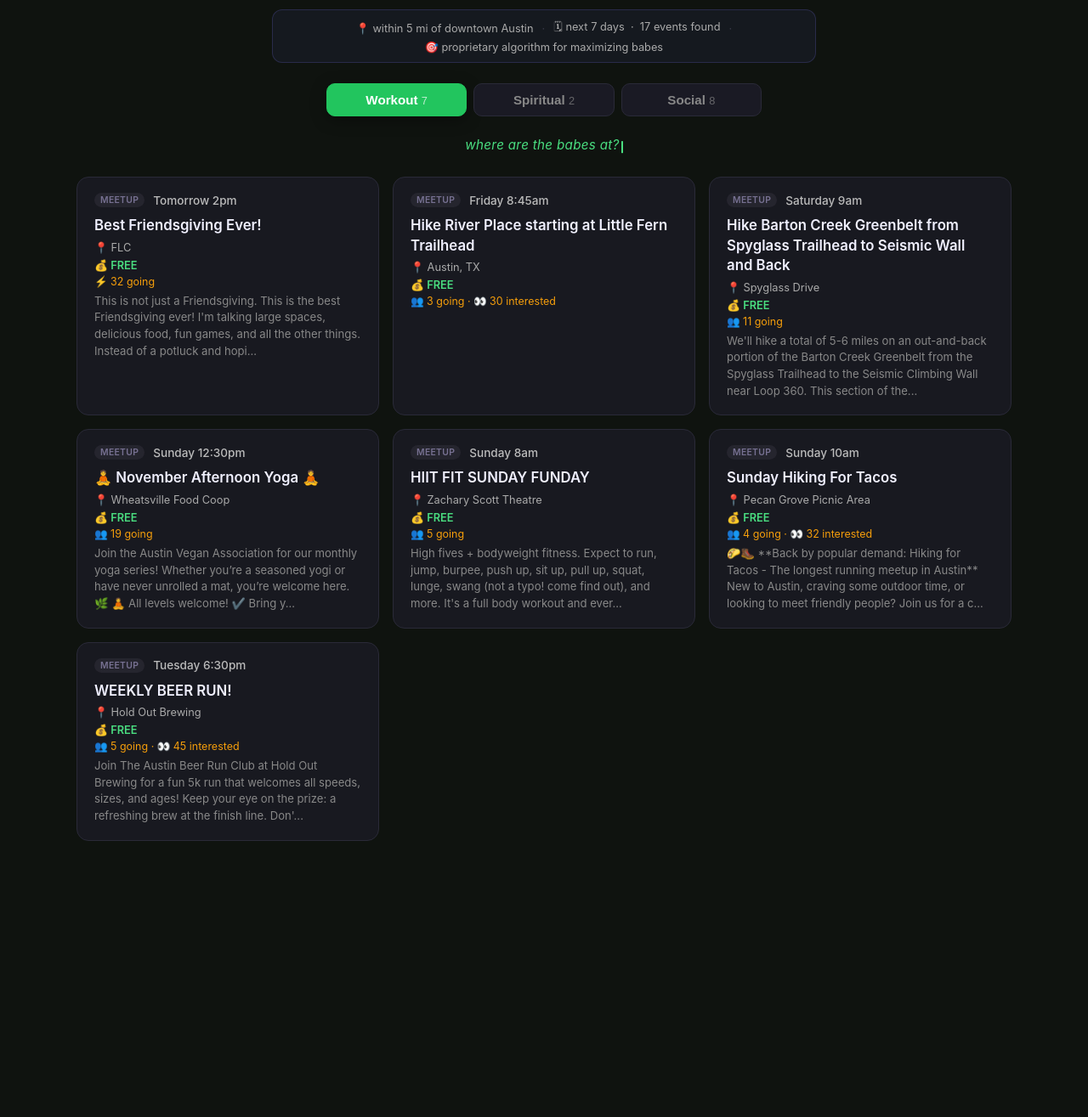
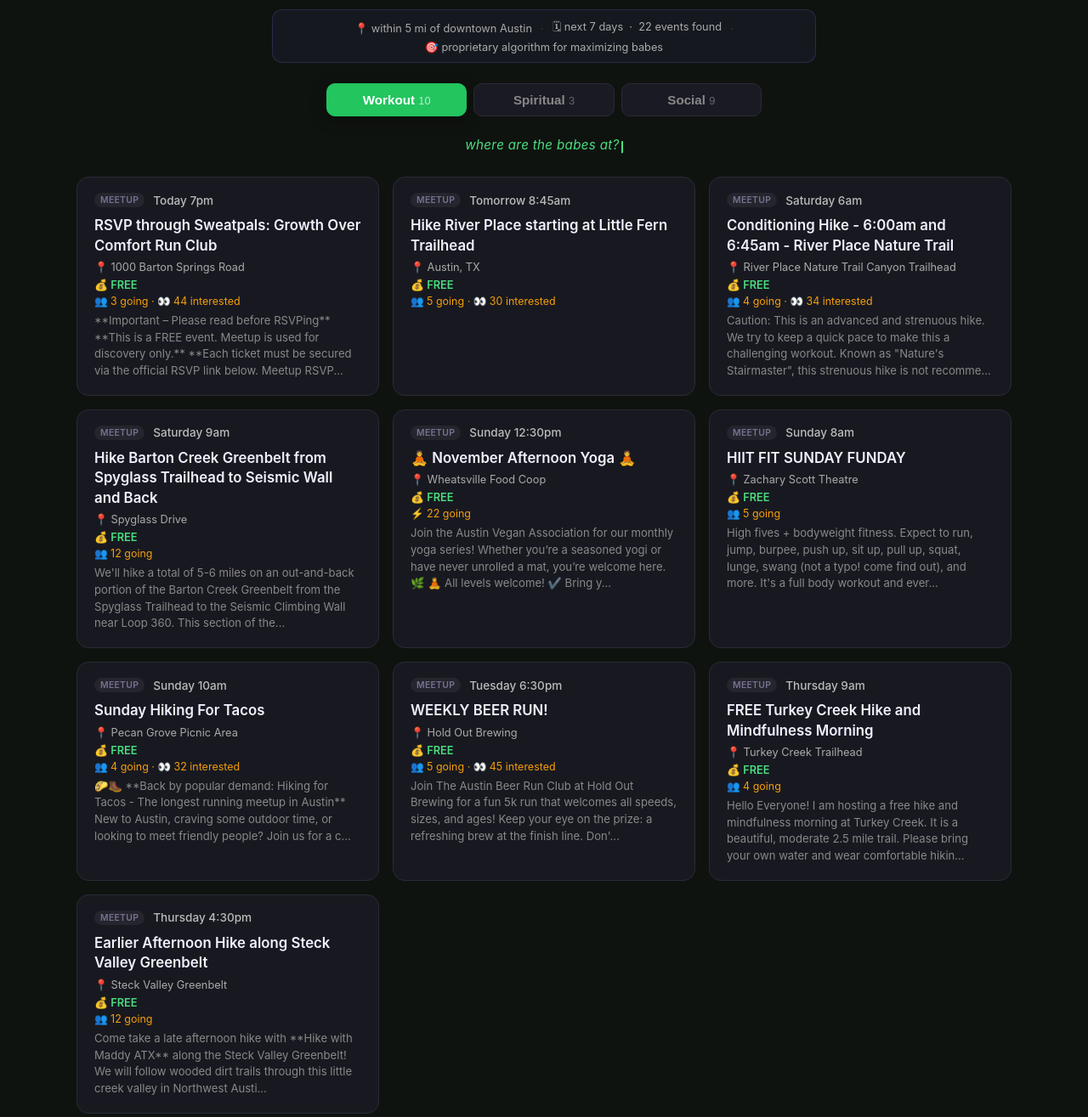
Before and after one commit to clay-collab/austin-babe-radar, a plain HTML site: page docs/index.html in a window 1280 px wide. Shown: the part 98-1413 px from the top of the page at 85% size. Before the commit the page ends 1152 px from the top, so only its background shows below. Drawn offline with Linux system fonts and the light colour scheme.

Commit message:
Daily update: 2026-11-26

```diff
--- a/docs/index.html
+++ b/docs/index.html
@@ -171,43 +171,55 @@
   <div class="info-box">
     <span>📍 within 5 mi of downtown Austin</span>
     <span class="info-sep">·</span>
-    <span>🗓 next 7 days &nbsp;·&nbsp; 17 events found</span>
+    <span>🗓 next 7 days &nbsp;·&nbsp; 22 events found</span>
     <span class="info-sep">·</span>
     <span>🎯 proprietary algorithm for maximizing babes</span>
   </div>
 </div>
 <div class="tabs">
-<button class="tab active" data-tab="workout" data-bg="#0f130f" style="--tab-color:#22c55e">Workout <span class="tab-count">7</span></button>
-<button class="tab" data-tab="spiritual" data-bg="#110f15" style="--tab-color:#c084fc">Spiritual <span class="tab-count">2</span></button>
-<button class="tab" data-tab="social" data-bg="#0f1115" style="--tab-color:#38bdf8">Social <span class="tab-count">8</span></button>
+<button class="tab active" data-tab="workout" data-bg="#0f130f" style="--tab-color:#22c55e">Workout <span class="tab-count">10</span></button>
+<button class="tab" data-tab="spiritual" data-bg="#110f15" style="--tab-color:#c084fc">Spiritual <span class="tab-count">3</span></button>
+<button class="tab" data-tab="social" data-bg="#0f1115" style="--tab-color:#38bdf8">Social <span class="tab-count">9</span></button>
 
 </div>
 <div class="typewriter-wrap"><span id="typewriter-text"></span><span class="typewriter-cursor"></span></div>
 <div class="tab-panel" id="panel-workout" style="display:grid">
 <div class="grid">
-                <a class="card" href="https://www.meetup.com/i-love-austin-but-i-need-some-f-g-friends/events/316638741/" target="_blank" rel="noopener">
+                <a class="card" href="https://www.meetup.com/austin-fitness-wellness-events-with-sweatpals/events/317321449/" target="_blank" rel="noopener">
                     <div class="card-top">
                         <span class="badge" style="background:#2a2832;color:#9088b0">Meetup</span>
-                        <span class="date">Tomorrow 2pm</span>
+                        <span class="date">Today 7pm</span>
                     </div>
-                    <div class="card-title">Best Friendsgiving Ever!</div>
-                    <div class="card-location">📍 FLC</div>
+                    <div class="card-title">RSVP through Sweatpals: Growth Over Comfort Run Club</div>
+                    <div class="card-location">📍 1000 Barton Springs Road</div>
                     <div class='card-price free'>💰 FREE</div>
-                    <div class='card-traction'>⚡ 32 going</div>
-                    <div class='card-desc'>This is not just a Friendsgiving. This is the best Friendsgiving ever! I&#x27;m talking large spaces, delicious food, fun games, and all the other things.
+                    <div class='card-traction'>👥 3 going · 👀 44 interested</div>
+                    <div class='card-desc'>**Important – Please read before RSVPing**
+**This is a FREE event. Meetup is used for discovery only.**
 
-Instead of a potluck and hopi...</div>
+**Each ticket must be secured via the official RSVP link below. Meetup RSVP...</div>
                 </a>
                 <a class="card" href="https://www.meetup.com/river-place-wednesday-morning-meetup-group/events/317180974/" target="_blank" rel="noopener">
                     <div class="card-top">
                         <span class="badge" style="background:#2a2832;color:#9088b0">Meetup</span>
-                        <span class="date">Friday 8:45am</span>
+                        <span class="date">Tomorrow 8:45am</span>
                     </div>
                     <div class="card-title">Hike River Place starting at Little Fern Trailhead </div>
                     <div class="card-location">📍 Austin, TX</div>
                     <div class='card-price free'>💰 FREE</div>
-                    <div class='card-traction'>👥 3 going · 👀 30 interested</div>
+                    <div class='card-traction'>👥 5 going · 👀 30 interested</div>
 
+                </a>
+                <a class="card" href="https://www.meetup.com/austin-mountaineers/events/317583761/" target="_blank" rel="noopener">
+                    <div class="card-top">
+                        <span class="badge" style="background:#2a2832;color:#9088b0">Meetup</span>
+                        <span class="date">Saturday 6am</span>
+                    </div>
+                    <div class="card-title">Conditioning Hike - 6:00am and 6:45am - River Place Nature Trail</div>
+                    <div class="card-location">📍 River Place Nature Trail Canyon Trailhead</div>
+                    <div class='card-price free'>💰 FREE</div>
+                    <div class='card-traction'>👥 4 going · 👀 34 interested</div>
+                    <div class='card-desc'>Caution: This is an advanced and strenuous hike. We try to keep a quick pace to make this a challenging workout. Known as &quot;Nature&#x27;s Stairmaster&quot;, this strenuous hike is not recomme...</div>
                 </a>
                 <a class="card" href="https://www.meetup.com/austin-sierra-club-outings/events/317549218/" target="_blank" rel="noopener">
                     <div class="card-top">
@@ -217,7 +229,7 @@ Instead of a potluck and hopi...</div>
                     <div class="card-title">Hike Barton Creek Greenbelt from Spyglass Trailhead to Seismic Wall and Back</div>
                     <div class="card-location">📍 Spyglass Drive</div>
                     <div class='card-price free'>💰 FREE</div>
-                    <div class='card-traction'>👥 11 going</div>
+                    <div class='card-traction'>👥 12 going</div>
                     <div class='card-desc'>We&#x27;ll hike a total of 5-6 miles on an out-and-back portion of the Barton Creek Greenbelt from the Spyglass Trailhead to the Seismic Climbing Wall near Loop 360. This section of the...</div>
                 </a>
                 <a class="card" href="https://www.meetup.com/vegaustin/events/317264150/" target="_blank" rel="noopener">
@@ -228,7 +240,7 @@ Instead of a potluck and hopi...</div>
                     <div class="card-title">🧘 November Afternoon Yoga 🧘</div>
                     <div class="card-location">📍 Wheatsville Food Coop</div>
                     <div class='card-price free'>💰 FREE</div>
-                    <div class='card-traction'>👥 19 going</div>
+                    <div class='card-traction'>⚡ 22 going</div>
                     <div class='card-desc'>Join the Austin Vegan Association for our monthly yoga series! Whether you’re a seasoned yogi or have never unrolled a mat, you’re welcome here. 🌿
 
 🧘 All levels welcome!
@@ -268,10 +280,43 @@ New to Austin, craving some outdoor time, or looking to meet friendly people? Jo
                     <div class='card-traction'>👥 5 going · 👀 45 interested</div>
                     <div class='card-desc'>Join The Austin Beer Run Club at Hold Out Brewing for a fun 5k run that welcomes all speeds, sizes, and ages! Keep your eye on the prize: a refreshing brew at the finish line. Don&#x27;...</div>
                 </a>
+                <a class="card" href="https://www.meetup.com/innergrising-austin/events/317211370/" target="_blank" rel="noopener">
+                    <div class="card-top">
+                        <span class="badge" style="background:#2a2832;color:#9088b0">Meetup</span>
+                        <span class="date">Thursday 9am</span>
+                    </div>
+                    <div class="card-title">FREE Turkey Creek Hike and Mindfulness Morning</div>
+                    <div class="card-location">📍 Turkey Creek Trailhead</div>
+                    <div class='card-price free'>💰 FREE</div>
+                    <div class='card-traction'>👥 4 going</div>
+                    <div class='card-desc'>Hello Everyone! I am hosting a free hike and mindfulness morning at Turkey Creek. It is a beautiful, moderate 2.5 mile trail. Please bring your own water and wear comfortable hikin...</div>
+                </a>
+                <a class="card" href="https://www.meetup.com/hike-with-maddy-atx/events/317503384/" target="_blank" rel="noopener">
+                    <div class="card-top">
+                        <span class="badge" style="background:#2a2832;color:#9088b0">Meetup</span>
+                        <span class="date">Thursday 4:30pm</span>
+                    </div>
+                    <div class="card-title">Earlier Afternoon Hike along Steck Valley Greenbelt</div>
+                    <div class="card-location">📍 Steck Valley Greenbelt</div>
+                    <div class='card-price free'>💰 FREE</div>
+                    <div class='card-traction'>👥 12 going</div>
+                    <div class='card-desc'>Come take a late afternoon hike with **Hike with Maddy ATX** along the Steck Valley Greenbelt! We will follow wooded dirt trails through this little creek valley in Northwest Austi...</div>
+                </a>
 </div>
 </div>
 <div class="tab-panel" id="panel-spiritual" style="display:none">
 <div class="grid">
+                <a class="card" href="https://www.meetup.com/isha-yoga-austin-free-meditation-classes/events/317543209/" target="_blank" rel="noopener">
+                    <div class="card-top">
+                        <span class="badge" style="background:#2a2832;color:#9088b0">Meetup</span>
+                        <span class="date">Saturday 11am</span>
+                    </div>
+                    <div class="card-title">How to relieve stress in 7 minutes - Austin, TX - Nov 28, 2026</div>
+                    <div class="card-location">📍 Howson Branch, Austin Public Library</div>
+                    <div class='card-price free'>💰 FREE</div>
+                    <div class='card-traction'>👥 3 going · 👀 30 interested</div>
+                    <div class='card-desc'>Explore and experience simple yogic practices for the body and mind. This interactive wellbeing session includes guided physical and breathing practices, along with a 7-minute guid...</div>
+                </a>
                 <a class="card" href="https://www.meetup.com/pranic-austin-healing-health-well-being/events/317262577/" target="_blank" rel="noopener">
                     <div class="card-top">
                         <span class="badge" style="background:#2a2832;color:#9088b0">Meetup</span>
@@ -302,17 +347,6 @@ Free Parking in the Baseball Field Parking Lot after 5 p.m.
 </div>
 <div class="tab-panel" id="panel-social" style="display:none">
 <div class="grid">
-                <a class="card" href="https://www.meetup.com/savvy-socials-ctx/events/317378234/" target="_blank" rel="noopener">
-                    <div class="card-top">
-                        <span class="badge" style="background:#2a2832;color:#9088b0">Meetup</span>
-                        <span class="date">Tomorrow 3pm</span>
-                    </div>
-                    <div class="card-title">Thanksgiving at Casa do Brasil🦃🙏💖🇧🇷😋</div>
-                    <div class="card-location">📍 Austin, TX</div>
-                    <div class='card-price free'>💰 FREE</div>
-                    <div class='card-traction'>👥 15 going</div>
-
-                </a>
                 <a class="card" href="https://www.meetup.com/the-board-walks/events/316920570/" target="_blank" rel="noopener">
                     <div class="card-top">
                         <span class="badge" style="background:#2a2832;color:#9088b0">Meetup</span>
@@ -321,7 +355,7 @@ Free Parking in the Baseball Field Parking Lot after 5 p.m.
                     <div class="card-title">Walk &amp; Talk About Life&#x27;s Big Questions</div>
                     <div class="card-location">📍 Bennu Coffee on Congress</div>
                     <div class='card-price free'>💰 FREE</div>
-                    <div class='card-traction'>👥 13 going</div>
+                    <div class='card-traction'>👥 15 going</div>
                     <div class='card-desc'>[The Board Walks](http://www.theboardwalks.com/) are for curious people who love deep conversations.
 
 If that sounds like you, **bring a thoughtful topic** and join us for a 5-mile...</div>
@@ -396,10 +430,38 @@ An upsca...</div>
                     <div class="card-title">Dinner with Friends - Oria Edition</div>
                     <div class="card-location">📍 Oria</div>
                     <div class='card-price free'>💰 FREE</div>
-                    <div class='card-traction'>👥 17 going</div>
+                    <div class='card-traction'>👥 14 going</div>
                     <div class='card-desc'>A beautiful meal. A little bougie. Always good connection.
 
 Join Curated Connection for a fabulous culinary experience featuring **17 Mediterranean plates served family-style**. Th...</div>
+                </a>
+                <a class="card" href="https://www.meetup.com/austin-creative-circle-meetup-group/events/317346345/" target="_blank" rel="noopener">
+                    <div class="card-top">
+                        <span class="badge" style="background:#2a2832;color:#9088b0">Meetup</span>
+                        <span class="date">Wednesday 8pm</span>
+                    </div>
+                    <div class="card-title">Craft Rave + Photoshoot Night</div>
+                    <div class="card-location">📍 3409 E 5th St.</div>
+                    <div class='card-price free'>💰 FREE</div>
+                    <div class='card-traction'>👥 3 going · 👀 47 interested</div>
+                    <div class='card-desc'>**Craft Rave + Open Studio**
+BYO crafts + collage pop-up
+Pretty lights + Cozy vibes + Good music
+SUGGESTED DONATION TICKETS at the door
+
+**Donation Bar + Refreshments**
+P.S. Taquer...</div>
+                </a>
+                <a class="card" href="https://www.meetup.com/savvy-socials-ctx/events/316228172/" target="_blank" rel="noopener">
+                    <div class="card-top">
+                        <span class="badge" style="background:#2a2832;color:#9088b0">Meetup</span>
+                        <span class="date">Thursday 4pm</span>
+                    </div>
+                    <div class="card-title">Dive Bar Thursday gets festive at LaLa&#x27;s South Pole!</div>
+                    <div class="card-location">📍 Austin, TX</div>
+                    <div class='card-price free'>💰 FREE</div>
+                    <div class='card-traction'>⚡ 27 going</div>
+                    <div class='card-desc'>Dive Bar Thursday gets festive at LaLa&#x27;s South Pole!</div>
                 </a>
 </div>
 </div>
```
